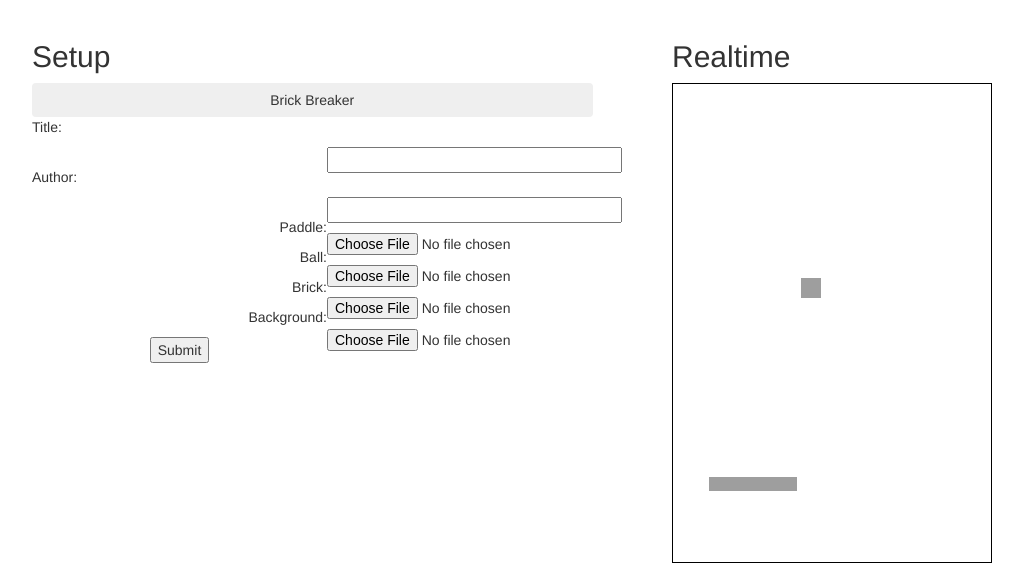
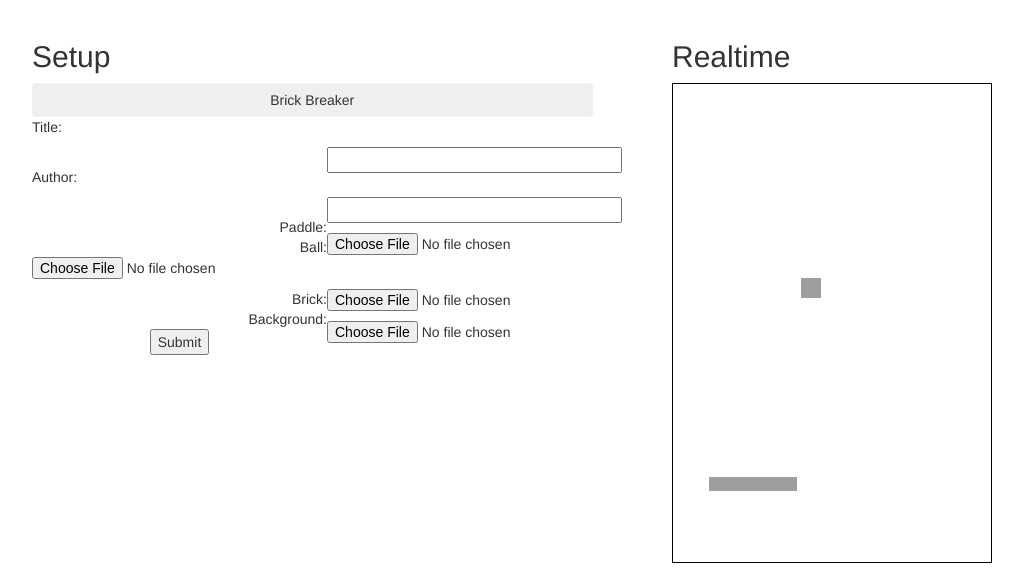
Before and after one commit to aupadhyay/game-gen, a PHP site: page / in a window 1280 px wide, after a click on "Brick Breaker". Shown: the top 569 px of the page, without its empty margins (18-1041 px from the left). Run offline with PHP 8.4, Linux system fonts and the light colour scheme; grey boxes are pictures that could not be loaded.

Commit message:
Testing css

```diff
--- a/css/style.css
+++ b/css/style.css
@@ -42,7 +42,7 @@
 	width: 50%;
 	float:left;
 	text-align:right;
-	margin: 0px 0px 10px 0px;
+	margin: 0px 0px 0px 0px;
 }
 
 .formObject{
```
